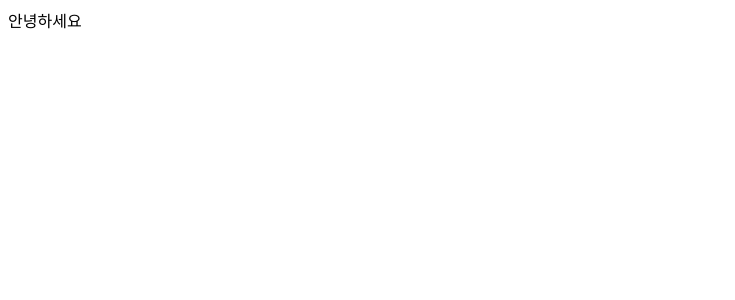
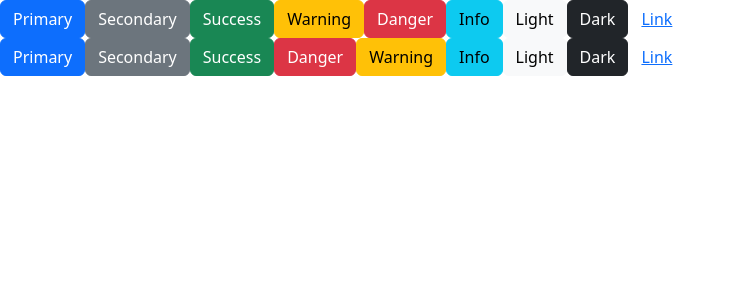
Before and after one commit to n3316202/react-hjs-example, a React (Vite) app: page / in a window 1280 px wide. Shown: the top 300 px of the page, without its empty margins (0-735 px from the left). Built offline with nearby package versions, Linux system fonts and the light colour scheme.

Commit message:
부트스트랩 적용

```diff
--- a/package.json
+++ b/package.json
@@ -10,7 +10,9 @@
     "preview": "vite preview"
   },
   "dependencies": {
+    "bootstrap": "^5.3.3",
     "react": "^18.3.1",
+    "react-bootstrap": "^2.10.4",
     "react-dom": "^18.3.1"
   },
   "devDependencies": {
--- a/src/App.jsx
+++ b/src/App.jsx
@@ -1,11 +1,12 @@
 import { useState } from 'react'
 import Hello from './components/Hello'
+import BootStrapButton from './components/BootstrapExample';
 
 function App() {
 
   return (
     <>
-     <Hello></Hello>
+     <BootStrapButton/>
     </>
   )
 }
--- /dev/null
+++ b/src/components/BootstrapExample.jsx
@@ -0,0 +1,33 @@
+import React from 'react';
+import Button from 'react-bootstrap/Button';
+import 'bootstrap/dist/css/bootstrap.min.css';
+
+function BootStrapButton() {
+  return (
+    <>
+      <div>
+          <Button variant="primary">Primary</Button>
+          <Button variant="secondary">Secondary</Button>
+          <Button variant="success">Success</Button>
+          <Button variant="warning">Warning</Button>
+          <Button variant="danger">Danger</Button>
+          <Button variant="info">Info</Button>
+          <Button variant="light">Light</Button>
+          <Button variant="dark">Dark</Button>
+          <Button variant="link">Link</Button>
+      </div>
+      <button type="button" class="btn btn-primary">Primary</button>
+      <button type="button" class="btn btn-secondary">Secondary</button>
+      <button type="button" class="btn btn-success">Success</button>
+      <button type="button" class="btn btn-danger">Danger</button>
+      <button type="button" class="btn btn-warning">Warning</button>
+      <button type="button" class="btn btn-info">Info</button>
+      <button type="button" class="btn btn-light">Light</button>
+      <button type="button" class="btn btn-dark">Dark</button>
+      <button type="button" class="btn btn-link">Link</button>
+    </>
+
+  );
+}
+
+export default BootStrapButton;
```
Also changed, not shown: 1 other file (tests, documents, lock files or other folders).
